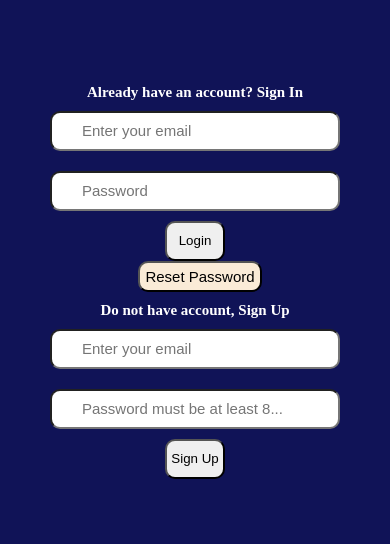
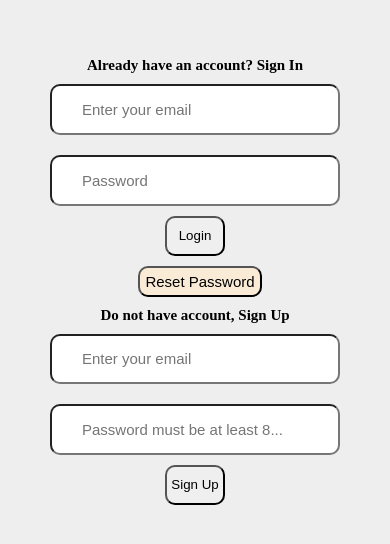
Before and after one commit to asumadukwabenasakyi/codrobot, a Next.js app: page / in a window 390 px wide. Shown: the part 146-690 px from the top of the page. Built offline with nearby package versions, Linux system fonts and the light colour scheme; no server answers.

Commit message:
login page modification

```diff
--- a/src/styles/Home.module.css
+++ b/src/styles/Home.module.css
@@ -704,7 +704,7 @@ background-color: #fff;
   /*===============CONTACT THE DEVELOPER STYLES ==============*/
   .contactContainer {
     position: relative;
-    margin: -70% auto;
+    margin: -100% auto;
     margin-left: auto;
     width: 220px;
     height: 33vh;
@@ -793,8 +793,12 @@ background-color: #fff;
     color: #e5e5e5;
     font-size: 13px;
   }
+  .signInHeader h1{
+    color: #000;
+  }
   .signInForm h1{
     font-size: 13px;
+    color: #000;
   }
 
   .signInForm{
@@ -809,36 +813,20 @@ background-color: #fff;
     flex-direction: column;
     align-items: center;
   }
-
-
-  /*SUGGESTIONS ==========================*/
-  .suggestions{
+  .resetBtn {
+    margin-top: 10px;
+    width: auto;
     display: flex;
     justify-content: center;
     align-items: center;
-    flex-direction: column;
-    background-color: #e5e5e5;
-    box-shadow: 0px 0px 10px rgba(0, 0, 0, .8);
-    margin: -53% auto;
-    width: 90%;
-    position: relative;
-    border-radius: 10px;
-    max-height: 180px;
-    overflow-y: scroll;
   }
 
-  .suggestionItem {
-    cursor: pointer;
-    transition: background-color 0.3s ease;
-    font-size: 13px;
-
+  .signInForm form input{
+    height: 6vh;
   }
 
-  .suggestionItem:hover {
-    background-color: #101357;
-    color: #fff;
-    width: 100%;
-  }
+
+
   /*==============SHOW WELCOME MESSAGE ==============*/
   .showWelcomeMessageContainer{
     max-width: 300px;
--- a/src/styles/globals.css
+++ b/src/styles/globals.css
@@ -16,7 +16,7 @@
   margin: 0 auto;
   width: 100%;
   height: 100vh;
-  background-color: #101357;
+  background-color: #eee;
 }
 
 /* Add this to your index.css */
```
